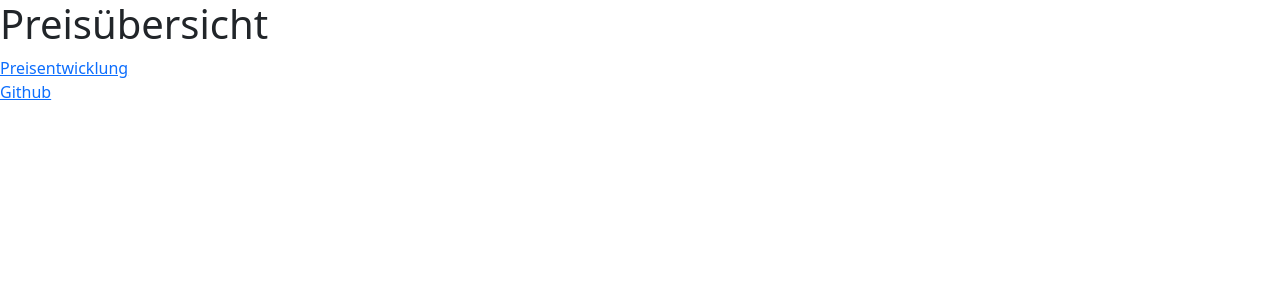
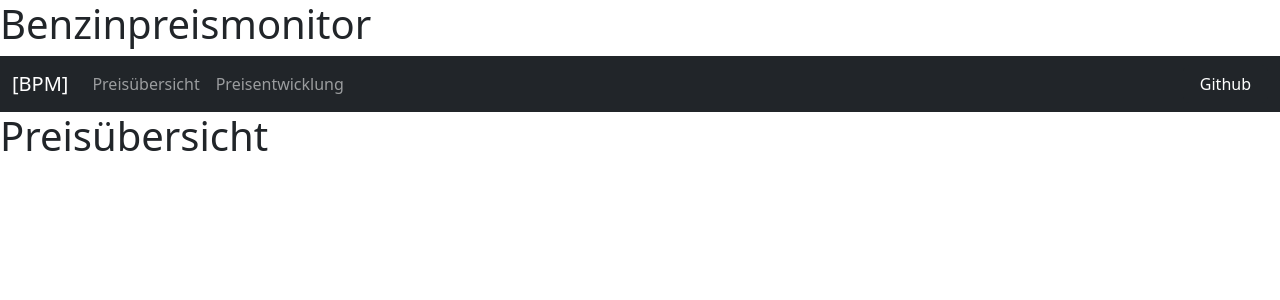
Before and after one commit to SeifertDaniel/fuellogger, a PHP site: template Templates/pages/bestPriceList.html.twig in a window 1280 px wide. Shown: the top 300 px of the page. Run offline with PHP 8.4, Linux system fonts and the light colour scheme; the template is opened without the code that fills it, so the values that code supplies are empty; some libraries are stand-ins or nearby versions.

Commit message:
add responsive header menu

```diff
--- a/Templates/base.html.twig
+++ b/Templates/base.html.twig
@@ -1,17 +1,25 @@
 <!DOCTYPE html>
-<html lang="de">
+<html>
 <head>
     {% block head %}
+        <meta http-equiv="Content-Type" content="text/html; charset=utf-8"/>
         <link rel="stylesheet" href="assets/css/bootstrap/bootstrap.css"/>
         <title>{% block title %}{% endblock %} - Benzinpreismonitor</title>
     {% endblock %}
 </head>
 <body>
-<div id="content">{% block content %}{% endblock %}</div>
+{% block header %}
+        {% include 'header.html.twig' %}
+{% endblock %}
+<div id="content">
+        {% block content %}{% endblock %}
+</div>
 <div id="footer">
-    {% block footer %}
-        <a href="https://github.com:SeifertDaniel/fuellogger.git">Github</a>
-    {% endblock %}
+    {% block footer %}{% endblock %}
 </div>
+{% block script %}
+        <script src="https://code.jquery.com/jquery-3.6.0.min.js"></script>
+        <script src="assets/js/bootstrap/bootstrap.js"></script>
+{% endblock %}
 </body>
 </html>
--- /dev/null
+++ b/Templates/header.html.twig
@@ -0,0 +1,26 @@
+<h1>Benzinpreismonitor</h1>
+
+<nav class="navbar navbar-expand-lg navbar-dark bg-dark">
+    <div class="container-fluid">
+        <a class="navbar-brand" href="#">[BPM]</a>
+        <button class="navbar-toggler" type="button" data-bs-toggle="collapse" data-bs-target="#navbarNavDropdown" aria-controls="navbarNavDropdown" aria-expanded="false" aria-label="Toggle navigation">
+            <span class="navbar-toggler-icon"></span>
+        </button>
+        <div class="collapse navbar-collapse" id="navbarNavDropdown">
+            <ul class="navbar-nav me-auto mb-2 mb-lg-0">
+                <li class="nav-item active">
+                    <a class="nav-link" href="index.php">Preis&uuml;bersicht</a>
+                </li>
+                <li class="nav-item">
+                    <a class="nav-link" href="index.php?cl=priceTrend">Preisentwicklung</a>
+                </li>
+            </ul>
+
+            <div class="d-flex align-items-center">
+                <a class="btn btn-dark px-3" href="https://github.com/SeifertDaniel/fuellogger.git" role="button" >
+                    <i class="fab fa-github"></i> Github
+                </a>
+            </div>
+        </div>
+    </div>
+</nav>
--- a/Templates/pages/bestPriceList.html.twig
+++ b/Templates/pages/bestPriceList.html.twig
@@ -28,8 +28,4 @@
             {% endfor %}
         </table>
     {% endfor %}
-
-    <div>
-        <a href='index.php?cl=priceTrend'>Preisentwicklung</a>
-    </div>
 {% endblock %}
```
Also changed, not shown: Public/.htaccess (added).
